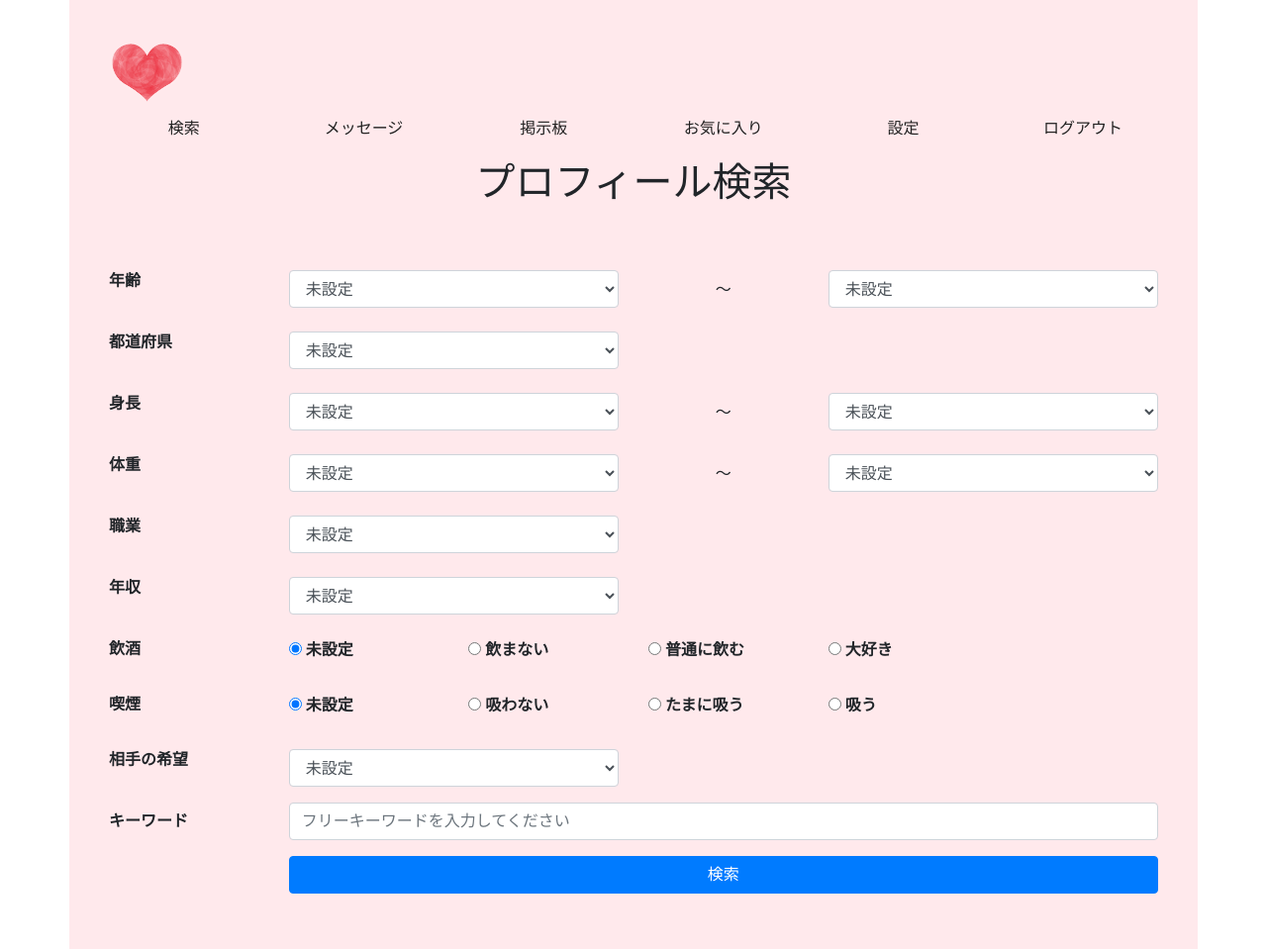
After one commit to TakanoriShima/matching, a PHP site: page /search_view.php in a window 1280 px wide. The commit adds this page. Shown: the whole page at 99% size. Run offline with PHP 8.4, Linux system fonts and the light colour scheme; data that the repository does not hold is empty; a stand-in replaces the project's code that opens the database connection.

```diff
--- /dev/null
+++ b/search_view.php
@@ -0,0 +1,329 @@
+<!DOCTYPE html>
+<html lang="ja">
+    <head>
+        <!-- Required meta tags -->
+        <meta charset="utf-8">
+        <meta name="viewport" content="width=device-width, initial-scale=1, shrink-to-fit=no">
+
+        <!-- Bootstrap CSS -->
+        <link rel="stylesheet" href="https://stackpath.bootstrapcdn.com/bootstrap/4.3.1/css/bootstrap.min.css">
+        <link rel="stylesheet" href="style.css">
+        <link rel="shortcut icon" href="favicon.ico">
+        <title>プロフィール検索</title>
+    </head>
+    <body>
+        <div class="container">
+            <div class="row">
+                <div class="col-sm-1 mb-2">
+                    <a href="top.php" class="home-link"><img src="home.png" class="home"></a>
+                </div>
+            </div>
+           <header class="row">
+               <div class="col-sm-2">
+                   <a href="" class="text-center">検索</a>
+               </div>
+               <div class="col-sm-2">
+                   <a href="" class="text-center">メッセージ</a>
+               </div>
+               <div class="col-sm-2">
+                   <a href="" class="text-center">掲示板</a>
+               </div>
+               <div class="col-sm-2">
+                   <a href="" class="text-center">お気に入り</a>
+               </div>
+               <div class="col-sm-2">
+                   <a href="setting.php" class="text-center">設定</a>
+               </div>
+               <div class="col-sm-2">
+                   <a href="logout.php" class="text-center">ログアウト</a>
+               </div>
+           </header>
+           <div class="wrapper mt-3">
+                <div class="row mt-3">
+                    <h1 class="col-sm-12 text-center">プロフィール検索</h1>
+                </div>
+                <?php if(count($errors) !== 0): ?>
+                <ul class="row mt-2">
+                    <?php foreach($errors as $error):?>
+                    <li class="error col-sm-12 mb-2 text-center"><?= $error ?></li>
+                    <?php endforeach; ?>
+                </ul>
+                <?php endif; ?>
+                <form action="profile_search.php" method="POST" class="mt-5">
+                    <div class="form-group row">
+                        <label class="col-sm-2 col-form-label">年齢</label>
+                        <div class="col-sm-4 pt-2">
+                            <select name="age_lower" class="form-control">
+                                <option value="0">未設定</option>
+                            <?php for($i = 16; $i <= 80; $i++): ?>
+                                <option value="<?= $i ?>"><?= $i ?>歳</option>
+                            <?php endfor;?>
+                            </select>
+                        </div>
+                        <div class="col-sm-2 text-center mt-3">～</div>
+                        <div class="col-sm-4 pt-2">
+                            <select name="age_upper" class="form-control">
+                                <option value="0">未設定</option>
+                            <?php for($i = 16; $i <= 80; $i++): ?>
+                                <option value="<?= $i ?>"><?= $i ?>歳</option>
+                            <?php endfor;?>
+                            </select>
+                        </div>
+                    </div>
+                    <div class="form-group row">
+                        <label class="col-sm-2 col-form-label">都道府県</label>
+                        <div class="col-sm-4 pt-2">
+                            <select name="prefecture" class="form-control">
+                                <option value="0">未設定</option>
+                                <option value="北海道">北海道</option>
+                                <option value="青森県">青森県</option>
+                                <option value="岩手県">岩手県</option>
+                                <option value="宮城県">宮城県</option>
+                                <option value="秋田県">秋田県</option>
+                                <option value="山形県">山形県</option>
+                                <option value="福島県">福島県</option>
+                                <option value="茨城県">茨城県</option>
+                                <option value="栃木県">栃木県</option>
+                                <option value="群馬県">群馬県</option>
+                                <option value="埼玉県">埼玉県</option>
+                                <option value="千葉県">千葉県</option>
+                                <option value="東京都">東京都</option>
+                                <option value="神奈川県">神奈川県</option>
+                                <option value="新潟県">新潟県</option>
+                                <option value="富山県">富山県</option>
+                                <option value="石川県">石川県</option>
+                                <option value="福井県">福井県</option>
+                                <option value="山梨県">山梨県</option>
+                                <option value="長野県">長野県</option>
+                                <option value="岐阜県">岐阜県</option>
+                                <option value="静岡県">静岡県</option>
+                                <option value="愛知県">愛知県</option>
+                                <option value="三重県">三重県</option>
+                                <option value="滋賀県">滋賀県</option>
+                                <option value="京都府">京都府</option>
+                                <option value="大阪府">大阪府</option>
+                                <option value="兵庫県">兵庫県</option>
+                                <option value="奈良県">奈良県</option>
+                                <option value="和歌山県">和歌山県</option>
+                                <option value="鳥取県">鳥取県</option>
+                                <option value="島根県">島根県</option>
+                                <option value="岡山県">岡山県</option>
+                                <option value="広島県">広島県</option>
+                                <option value="山口県">山口県</option>
+                                <option value="徳島県">徳島県</option>
+                                <option value="香川県">香川県</option>
+                                <option value="愛媛県">愛媛県</option>
+                                <option value="高知県">高知県</option>
+                                <option value="福岡県">福岡県</option>
+                                <option value="佐賀県">佐賀県</option>
+                                <option value="長崎県">長崎県</option>
+                                <option value="熊本県">熊本県</option>
+                                <option value="大分県">大分県</option>
+                                <option value="宮崎県">宮崎県</option>
+                                <option value="鹿児島県">鹿児島県</option>
+                                <option value="沖縄県">沖縄県</option>
+                            </select>
+                        </div>
+                    </div>
+
+                    <div class="form-group row">
+                        <label class="col-sm-2 col-form-label">身長</label>
+                        <div class="col-sm-4 pt-2">
+                            <select name="height_lower" class="form-control">
+                                <option value="0">未設定</option>
+                            <?php for($i = 150; $i <= 200; $i++): ?>
+                                <option value="<?= $i ?>"><?= $i ?>cm</option>
+                            <?php endfor;?>
+                            </select>
+                        </div>
+                        <div class="col-sm-2 mt-3 text-center">～</div>
+                        <div class="col-sm-4 pt-2">
+                            <select name="height_upper" class="form-control">
+                                <option value="0">未設定</option>
+                            <?php for($i = 150; $i <= 200; $i++): ?>
+                                <option value="<?= $i ?>"><?= $i ?>cm</option>
+                            <?php endfor;?>
+                            </select>
+                        </div>
+                    </div>
+
+                    <div class="form-group row">
+                        <label class="col-sm-2 col-form-label">体重</label>
+                        <div class="col-sm-4 pt-2">
+                            <select name="weight_lower" class="form-control">
+                                <option value="0">未設定</option>
+                            <?php for($i = 40; $i <= 100; $i++): ?>
+                                <option value="<?= $i ?>"><?= $i ?>kg</option>
+                            <?php endfor;?>
+                            </select>
+                        </div>
+                        <div class="col-sm-2 mt-3 text-center">～</div>
+                        <div class="col-sm-4 pt-2">
+                            <select name="weight_upper" class="form-control">
+                                <option value="0">未設定</option>
+                            <?php for($i = 40; $i <= 100; $i++): ?>
+                                <option value="<?= $i ?>"><?= $i ?>kg</option>
+                            <?php endfor;?>
+                            </select>
+                        </div>
+                    </div>
+
+                    <div class="form-group row">
+                        <label class="col-sm-2 col-form-label">職業</label>
+                        <div class="col-sm-4 pt-2">
+                            <select name="profession" class="form-control">
+                                <option value="0">未設定</option>
+                                <option value="公務員">公務員</option>
+                                <option value="経営者・役員">経営者・役員</option>
+                                <option value="会社員">会社員</option>
+                                <option value="自営業">自営業</option>
+                                <option value="自由業">自由業</option>
+                                <option value="専業主婦">専業主婦</option>
+                                <option value="パート・アルバイト">パート・アルバイト</option>
+                                <option value="学生">学生</option>
+                                <option value="その他">その他</option>
+                            </select>
+                        </div>
+                    </div>
+
+                    <div class="form-group row">
+                        <label class="col-sm-2 col-form-label">年収</label>
+                        <div class="col-sm-4 pt-2">
+                            <select name="income" class="form-control">
+                                <option value="0">未設定</option>
+                                <option value="~100">100万円未満</option>
+                                <option value="100~200">100万円以上200万円未満</option>
+                                <option value="200~300">200万円以上300万円未満</option>
+                                <option value="300~400">300万円以上400万円未満</option>
+                                <option value="400~500">400万円以上500万円未満</option>
+                                <option value="500~600">500万円以上600万円未満</option>
+                                <option value="600~700">600万円以上700万円未満</option>
+                                <option value="700~800">700万円以上800万円未満</option>
+                                <option value="800~900">800万円以上900万円未満</option>
+                                <option value="900~1000">900万円以上100万円未満</option>
+                                <option value="1000~">1000万円以上</option>
+                            </select>
+                        </div>
+                    </div>
+
+                    <div class="form-group row">
+                        <label class="col-sm-2 col-form-label">飲酒</label>
+                        <div class="col-sm-2 pt-2">
+                            <input type="radio" value="0" name="drink" id="drink_no" checked>
+                            <label for="drink_no" col-form-label>未設定</label>
+                        </div>
+                        <div class="col-sm-2 pt-2">
+                            <input type="radio" value="飲まない" name="drink" id="drink_no">
+                            <label for="drink_no" col-form-label>飲まない</label>
+                        </div>
+                        <div class="col-sm-2 pt-2">
+                            <input type="radio" value="普通に飲む" name="drink" id="drink_medium">
+                            <label for="drink_medium" col-form-label>普通に飲む</label>
+                        </div>
+                        <div class="col-sm-2 pt-2">
+                            <input type="radio" value="大好き" name="drink" id="drink_large">
+                            <label for="drink_large" col-form-label>大好き</label>
+                        </div>
+                    </div>
+
+                    <div class="form-group row">
+                        <label class="col-sm-2 col-form-label">喫煙</label>
+                        <div class="col-sm-2 pt-2">
+                            <input type="radio" value="0" name="smoking" id="smoke_no" checked>
+                            <label for="smoke_no" col-form-label>未設定</label>
+                        </div>
+                        <div class="col-sm-2 pt-2">
+                            <input type="radio" value="吸わない" name="smoking" id="smoke_no">
+                            <label for="smoke_no" col-form-label>吸わない</label>
+                        </div>
+                        <div class="col-sm-2 pt-2">
+                            <input type="radio" value="たまに吸う" name="smoking" id="smoke_meduim">
+                            <label for="smoke_meduim" col-form-label>たまに吸う</label>
+                        </div>
+                          <div class="col-sm-2 pt-2">
+                            <input type="radio" value="吸う" name="smoking" id="smoke_large">
+                            <label for="smoke_large" col-form-label>吸う</label>
+                        </div>
+                    </div>
+
+                    <div class="form-group row">
+                        <label class="col-sm-2 col-form-label">相手の希望</label>
+                        <div class="col-sm-4 pt-2">
+                            <select name="favorite_type" class="form-control">
+                                <option value="0">未設定</option>
+                            <?php if($me->gender === '男性'): ?>
+                                <option value="かっこいい系">かわいい系</option>
+                                <option value="きさくで話しやすい系">きさくで話しやすい系</option>
+                                <option value="さわやか系">さわやか系</option>
+                                <option value="頭脳明晰系">頭脳明晰系</option>
+                                <option value="セクシー系">セクシー系</option>
+                                <option value="その他">その他</option>
+                            <?php else: ?>
+                                <option value="かっこいい系">かっこいい系</option>
+                                <option value="きさくで話しやすい系">きさくで話しやすい系</option>
+                                <option value="さわやか系">さわやか系</option>
+                                <option value="頭脳明晰系">頭脳明晰系</option>
+                                <option value="マッチョ系">マッチョ系</option>
+                                <option value="その他">その他</option>
+                            <?php endif; ?>
+                            </select>
+                        </div>
+                    </div>
+
+                    <div class="form-group row">
+                        <label class="col-sm-2 col-form-label" for="keyword">キーワード</label>
+                         <div class="col-sm-10">
+                            <input type="search" class="form-control" name="keyword" id="keyword" placeholder="フリーキーワードを入力してください">
+                        </div>
+                    </div>
+
+                    <!-- 1行 -->
+                    <div class="form-group row">
+                        <div class="offset-sm-2 col-sm-10">
+                            <button type="submit" class="btn btn-primary col-sm-12 profile_btn">検索</button>
+                        </div>
+                    </div>
+                </form>
+           </div>
+        </div>
+
+
+        <!-- Optional JavaScript -->
+        <!-- jQuery first, then Popper.js, then Bootstrap JS, then Font Awesome -->
+        <script src="https://code.jquery.com/jquery-3.3.1.slim.min.js"></script>
+        <script src="https://cdnjs.cloudflare.com/ajax/libs/popper.js/1.14.6/umd/popper.min.js"></script>
+        <script src="https://stackpath.bootstrapcdn.com/bootstrap/4.3.1/js/bootstrap.min.js"></script>
+        <script defer src="https://use.fontawesome.com/releases/v5.7.2/js/all.js"></script>
+        <script>
+            function previewImage(obj)
+            {
+            	var fileReader = new FileReader();
+            	fileReader.onload = (function() {
+            		document.getElementById('preview').src = fileReader.result;
+            	});
+            	fileReader.readAsDataURL(obj.files[0]);
+            }
+
+            $(function(){
+                // alert("a");
+                $('#introduction').keyup(function() {
+                    let cnt = $(this).val().length;
+                    $('.showCnt').text(cnt);
+                    $('.remainCnt').text(1000 - cnt);
+                    if(cnt >= 1000){
+                        $('.showCnt').css('color','red');
+                        $('.remainCnt').css('color','red');
+                        $('.profile_btn').prop('disabled', true);
+                        $('.profile_btn').removeClass("btn-primary").addClass("btn-danger");
+                    }else{
+                        $('.showCnt').css('color','black');
+                        $('.remainCnt').css('color','black');
+                        $('.profile_btn').prop('disabled', false);
+                        $('.profile_btn').removeClass("btn-danger").addClass("btn-primary");
+                    }
+                });
+            });
+
+        </script>
+    </body>
+</html>
--- a/show_user_view.php
+++ b/show_user_view.php
@@ -89,10 +89,9 @@
                                 <li>喫煙:　　<?= $profile->smoking ?></li>
                                 <li>私のタイプ:　　<?= $profile->my_type ?></li>
                                 <li>好きな異性のタイプ:　　<?= $profile->favorite_type ?></li>
-                                <li>自己紹介:　　<?= $profile->introduction ?></li>
+                                <li>自己紹介:　　<p><?= str_replace("\n", "<br>", $profile->introduction) ?></p></li>
                             </ul>
                         </div>
-
                     </div>
                 </div>
             </div>
```
Also changed, not shown: ProfileDAO.php (+29 -0 lines), profile_search.php (added, +24 -0 lines), search.php (added, +19 -0 lines), top_view.php (+11 -2 lines).
